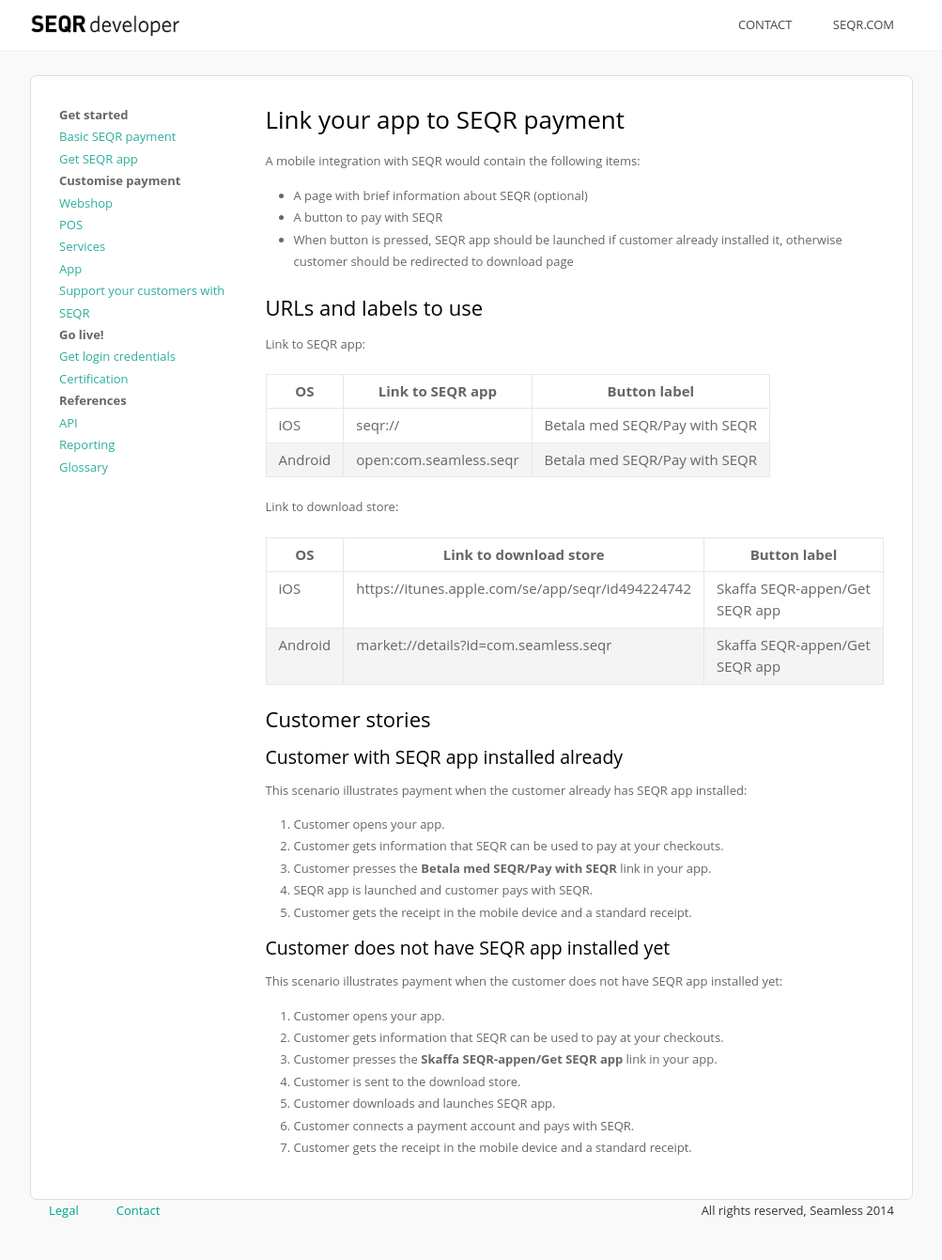
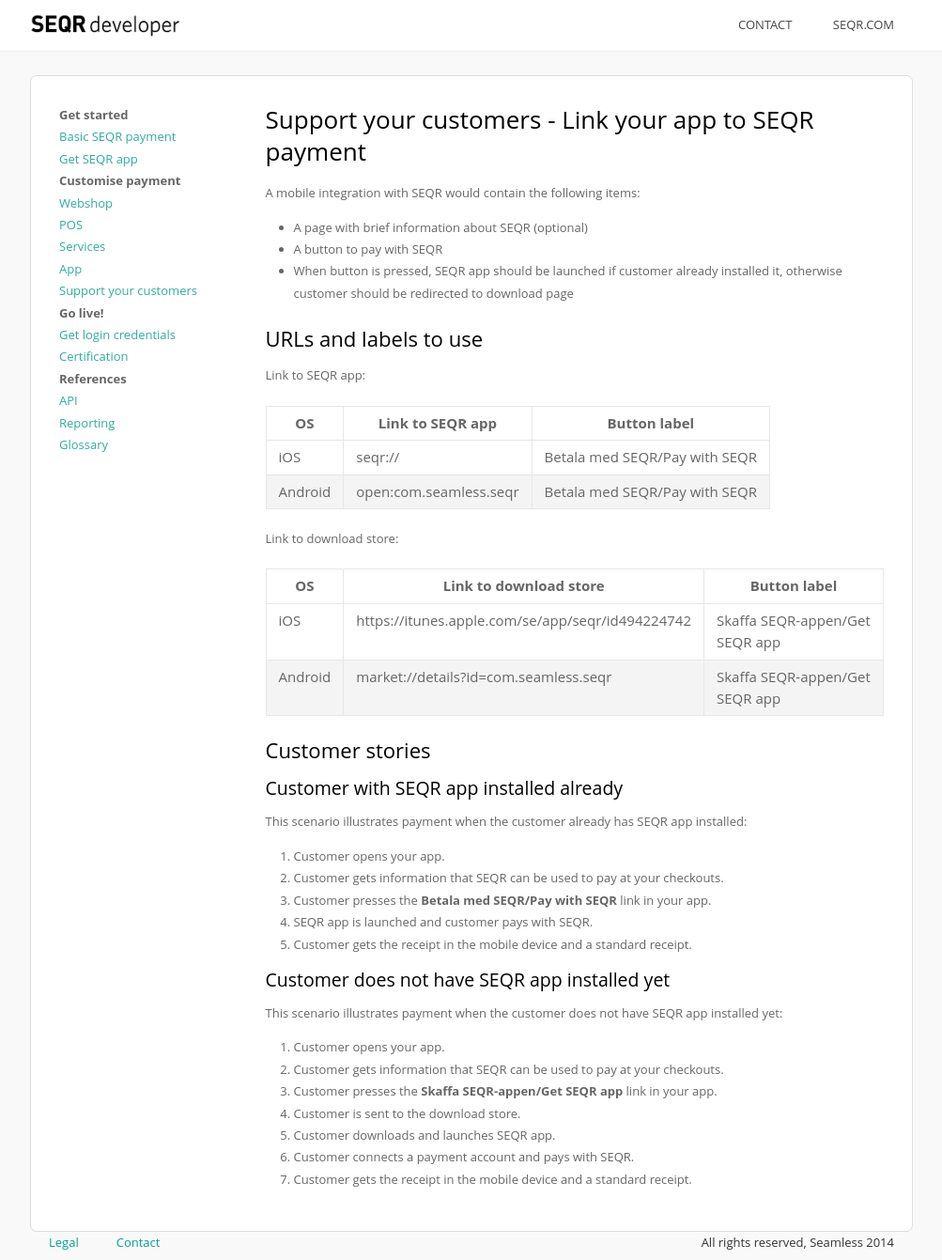
Before and after one commit to SeamlessDistribution/SeamlessDistribution.github.io, a Jekyll site: the page built from merchant/linkapp/index.md, in a window 1280 px wide and 1341 px high. Shown: the whole window at 94% size, without its empty margins (138-1141 px from the left). Built offline with Jekyll 4.4.1, drawn with Linux system fonts in a browser that asks for light colours.

Commit message:
Changed heading for "Support your customers.."

```diff
--- a/_layouts/default.html
+++ b/_layouts/default.html
@@ -40,7 +40,7 @@
 				<li><a href="/merchant/pos/">POS</a></li>
 				<li><a href="/merchant/externalservices/">Services</a></li>
 				<li><a href="/merchant/inapp/">App</a></li>
-				<li><a href="/merchant/linkapp/">Support your customers with SEQR</a></li>
+				<li><a href="/merchant/linkapp/">Support your customers</a></li>
 				<li class="parent">Go live!</li>
 				<li><a href="/merchant/reference/signup.html">Get login credentials</a></li>
 				<li><a href="/merchant/reference/certification.html">Certification</a></li>
--- a/merchant/linkapp/index.md
+++ b/merchant/linkapp/index.md
@@ -5,7 +5,7 @@
 ---
 
 
-# Link your app to SEQR payment
+# Support your customers - Link your app to SEQR payment
 
 A mobile integration with SEQR would contain the following items:
 
```
